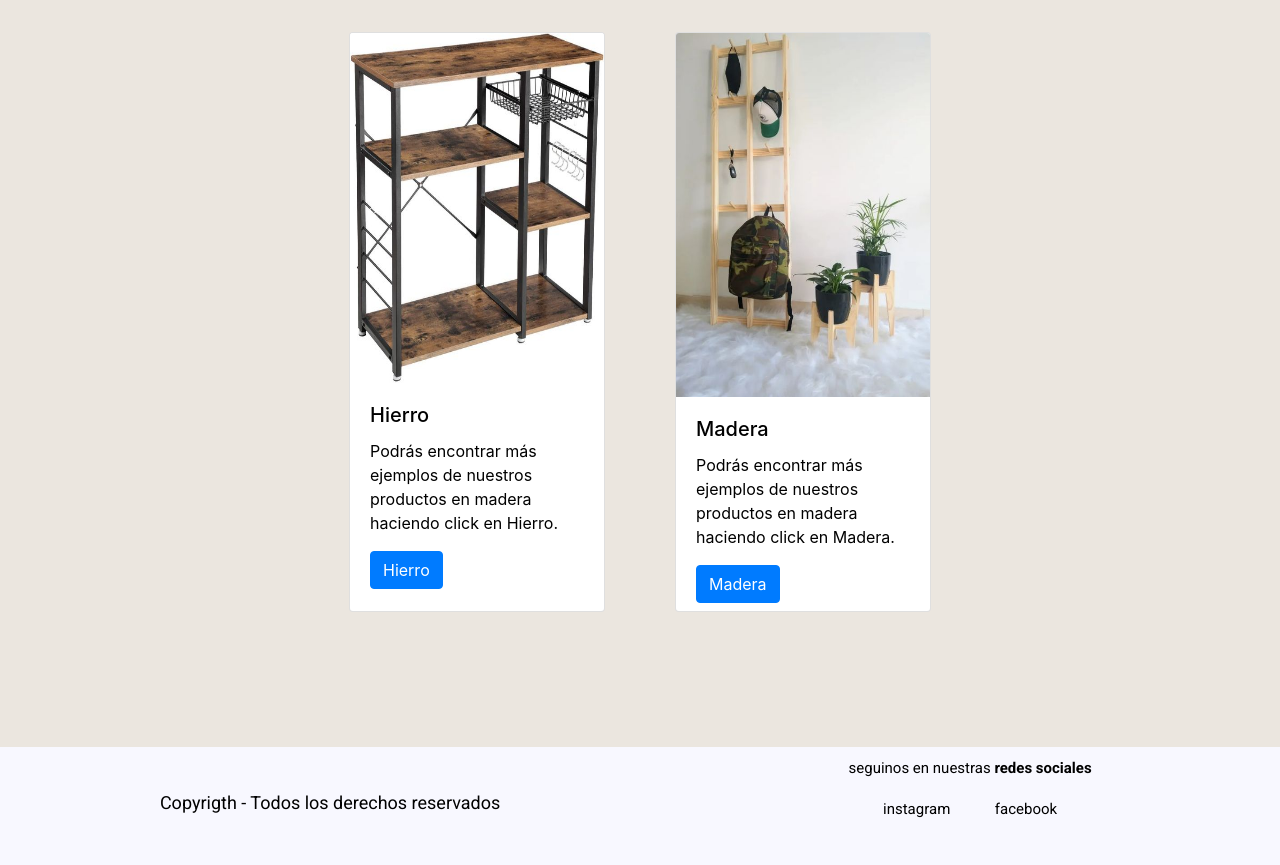
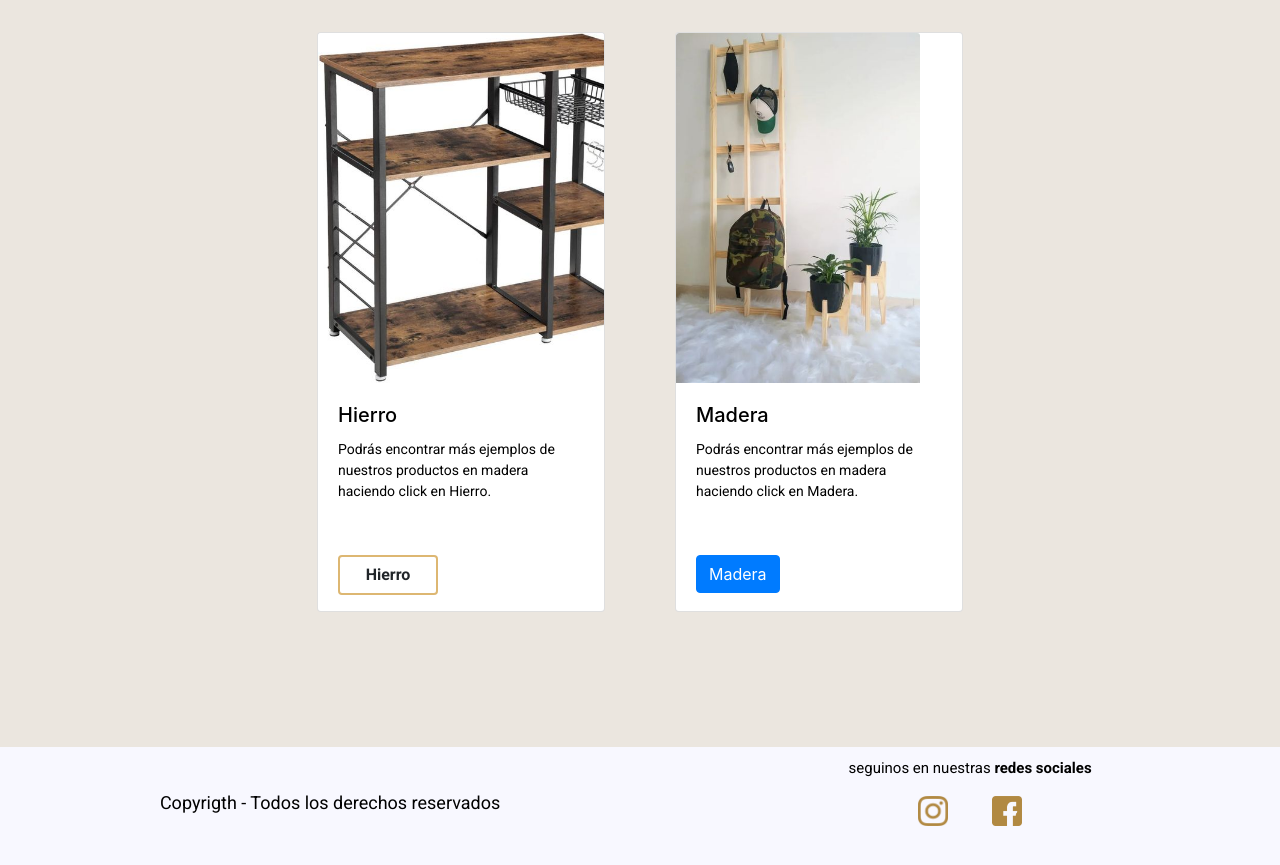
Before and after one commit to Comagol/proyecto_coder, a website: page index.html in a window 1280 px wide. Shown: the part 447-1312 px from the top of the page. Drawn offline with nearby package versions, Linux system fonts and the light colour scheme; a web font is replaced by a local one.

Commit message:
Todo lo que vi con sir

```diff
--- a/css/estilo.css
+++ b/css/estilo.css
@@ -49,6 +49,12 @@ nav ul li a:hover {
   color: black;
   text-decoration: none; }
 
+.activo {
+  font-weight: bold;
+  border-bottom: 2px solid #8C8880;
+
+}
+
 .cartas {
   width: 90%;
   height: auto;
@@ -60,17 +66,46 @@ nav ul li a:hover {
   justify-content: center;
   align-items: center; }
 
+  .cartas p {
+    font-family: "Roboto";
+    font-size: 14px;
+    height: 100px;
+    }
+
+  .cartas img {
+    height: 350px;
+    width: auto;
+
+  }
+
 .color_carta {
   color: #000; }
 
 .ancho_cartas {
-  width: 16rem;
+  width: 18rem;
   margin: 35px;
   height: 580px;
-  display: inline-block; }
+  display: inline-block;
+  overflow: hidden;
+}
 
 .cart_hierro {
   height: 350px; }
+
+.boton {
+  width: 100px;
+  height: 40px;
+  border: #ddb772 solid 2px;
+  margin: auto;
+  font-family: "Roboto";
+  font-size: 16px;
+  font-weight: 800;
+}
+
+.boton:hover {
+  border-radius: 10px;
+  background-color: #ddb772;
+}
 
 footer {
   width: 100%;
@@ -113,6 +148,11 @@ footer div a {
 
 footer div a:hover {
   color: #B18942; }
+
+.redes {
+  width: 30px;
+  height: 30px;
+}
 
 /*Class intro_index*/
 .intro_index {
@@ -202,6 +242,11 @@ section h3 {
 .button_derecha {
   float: right; }
 
+.main__form__text {
+  width: 100%;
+  padding-left: 10px;
+}
+
 /*Estilo Carrusel*/
 .carousel-item {
   background-size: cover; }
@@ -232,6 +277,11 @@ section h3 {
 .productos_hierro {
   grid-area: productos_hierro; }
 
+.row {
+  flex-direction: row;
+  justify-content: center;
+  align-items: center;
+}
 /*entrega SCSS pagina Diseños a Medida*/
 .body--modi {
   display: grid;
--- a/index.html
+++ b/index.html
@@ -21,7 +21,7 @@
    <header>
       <nav>
          <ul>
-            <li><a href="#">Inicio</a></li>
+            <li><a href="#" class="activo">Inicio</a></li>
             <li><a href="paginas/nosotros.html">Nosotros</a></li>
             <li><a href="paginas/contactanos.html">Contactanos</a></li>
             <li><a href="paginas/productos.html">Productos</a>
@@ -49,8 +49,8 @@
          <img src="img/mesa_arrime.jpg" class="card-img-top cart_hierro" alt="Mesa de Arrime">
          <div class="card-body">
            <h5 class="card-title color_carta">Hierro</h5>
-           <p class="card-text color_carta">Podrás encontrar más ejemplos de nuestros productos en madera haciendo click en Hierro.</p>
-           <a href="#" class="btn btn-primary">Hierro</a>
+           <p class="color_carta">Podrás encontrar más ejemplos de nuestros productos en madera haciendo click en Hierro.</p>
+           <a href="#" class="btn boton">Hierro</a>
          </div>
       </div>
 
@@ -69,8 +69,8 @@
       <div>
 
          <p class="colorParrafos">seguinos en nuestras <span>redes sociales</span></p>
-         <a href="https://www.instagram.com/indivar_deco/" target="_blank">instagram</a>
-         <a href="https://www.facebook.com/Indivardeco-101982721963407" target="_blank">facebook</a>
+         <a href="https://www.instagram.com/indivar_deco/" target="_blank"><img src="img/instagram.png" class="redes" alt="instagram"></a>
+         <a href="https://www.facebook.com/Indivardeco-101982721963407" target="_blank"><img src="img/facebook.png" class="redes" alt="facebook"></a>
       </div>
    </footer>
 
```
Also changed, not shown: paginas/contactanos.html (+4 -0 lines), paginas/productos.html (+1 -1 lines), Screen_compilacion.PNG (deleted), captura-estilos-rama.PNG (deleted), captura-rama.PNG (deleted), img/facebook.png (added), img/instagram.png (added), listado-comiteos.PNG (deleted), mergeo-rama.PNG (deleted), volvi-a-un-commit-anterior.PNG (deleted), 2 other files.
